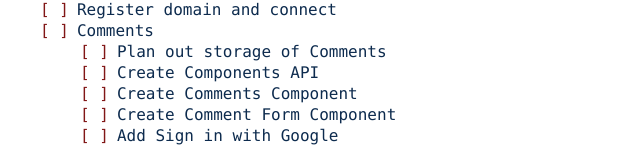
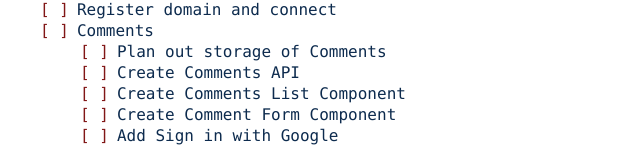
Before and after one commit to NWylynko/high-bandwidth, a Next.js app: page / in a window 1280 px wide. Shown: the part 764-911 px from the top of the page, without its empty margins (0-640 px from the left). Built offline with nearby package versions, Linux system fonts and the light colour scheme.

Commit message:
Modify Roadmap

```diff
--- a/pages/index.tsx
+++ b/pages/index.tsx
@@ -49,8 +49,8 @@ function HomePage() {
         <Item done={false}>Comments</Item>
         <List>
           <Item done={false}>Plan out storage of Comments</Item>
-          <Item done={false}>Create Components API</Item>
-          <Item done={false}>Create Comments Component</Item>
+          <Item done={false}>Create Comments API</Item>
+          <Item done={false}>Create Comments List Component</Item>
           <Item done={false}>Create Comment Form Component</Item>
           <Item done={false}>Add Sign in with Google</Item>
         </List>
```
